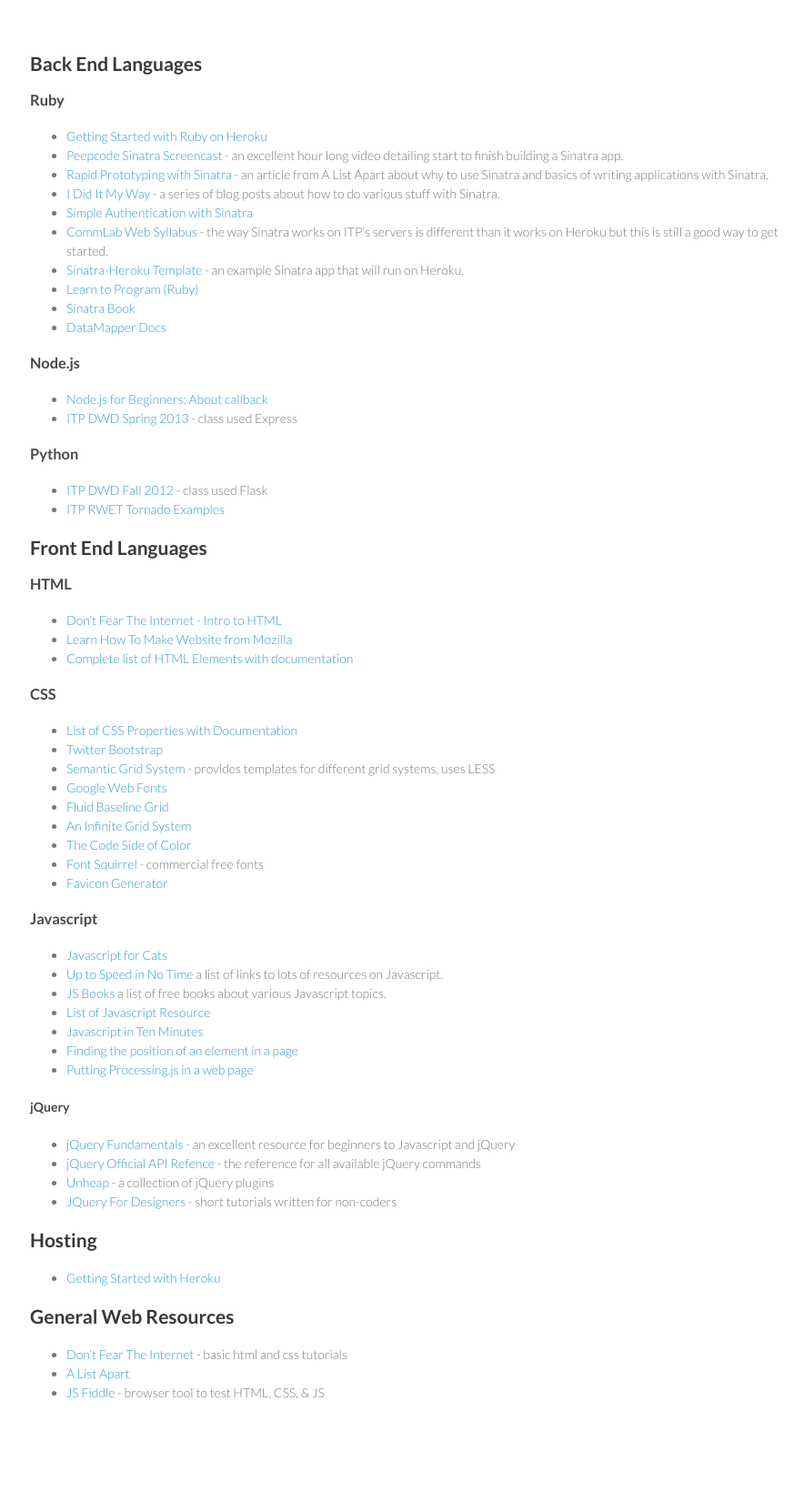
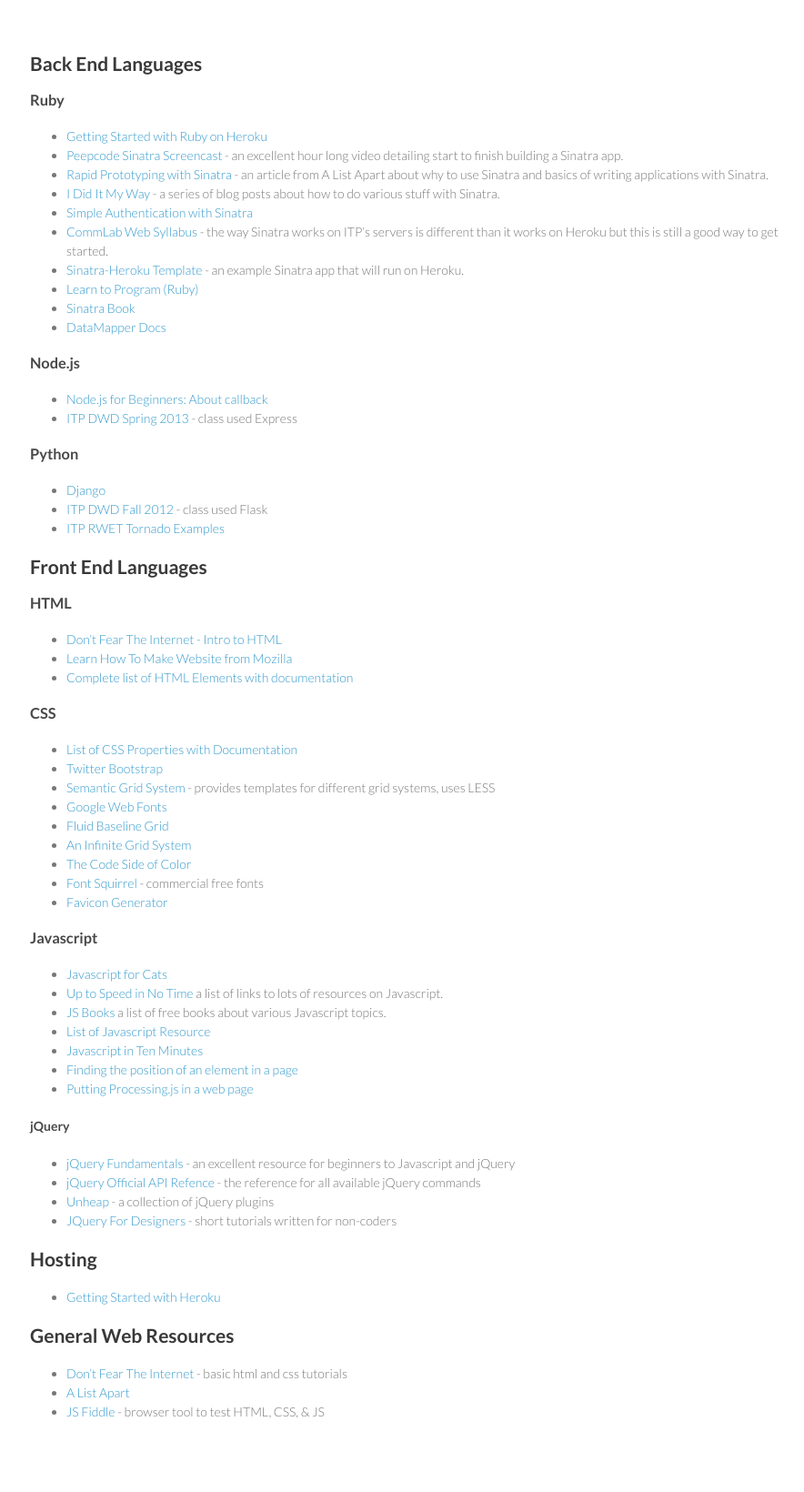
Before and after one commit to itpresidents/itpresidents.github.com, a Jekyll site: the page built from resources/web.md, in a window 1280 px wide. Shown: the whole page at 91% size, without its empty margins (177-1061 px from the left). Built offline with Jekyll 4.4.1, drawn with Linux system fonts in a browser that asks for light colours; Markdown is read by kramdown in place of the engine named in the settings; before the commit the page ends 1619 px from its top, so only the background shows below that.

Commit message:
Update resources/web.md

```diff
--- a/resources/web.md
+++ b/resources/web.md
@@ -25,6 +25,7 @@
 
 ### Python
 
+- [Django](https://www.djangoproject.com/)
 - [ITP DWD Fall 2012](http://itppyweb.herokuapp.com/) - class used Flask
 - [ITP RWET Tornado Examples](https://github.com/aparrish/rwet-examples/tree/master/tornado)
 
```
